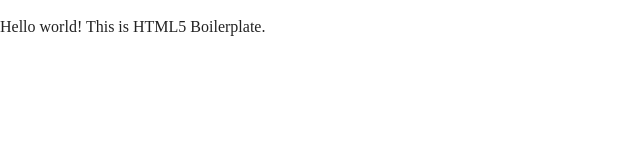
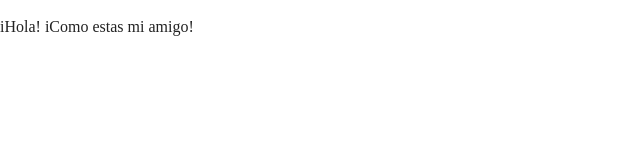
Before and after one commit to RetailMonkey/RetailMonkey.github.io, a plain HTML site: page index.html in a window 1280 px wide. Shown: the full height of the page, 0-640 px from the left. Drawn offline with nearby package versions, Linux system fonts and the light colour scheme.

Commit message:
addition

```diff
--- a/index.html
+++ b/index.html
@@ -22,7 +22,7 @@
   <![endif]-->
 
   <!-- Add your site or application content here -->
-  <p>Hello world! This is HTML5 Boilerplate.</p>
+  <p> iHola! iComo estas mi amigo!</p>
   <script src="js/vendor/modernizr-3.6.0.min.js"></script>
   <script src="https://code.jquery.com/jquery-3.3.1.min.js" integrity="sha256-FgpCb/KJQlLNfOu91ta32o/NMZxltwRo8QtmkMRdAu8=" crossorigin="anonymous"></script>
   <script>window.jQuery || document.write('<script src="js/vendor/jquery-3.3.1.min.js"><\/script>')</script>
```
